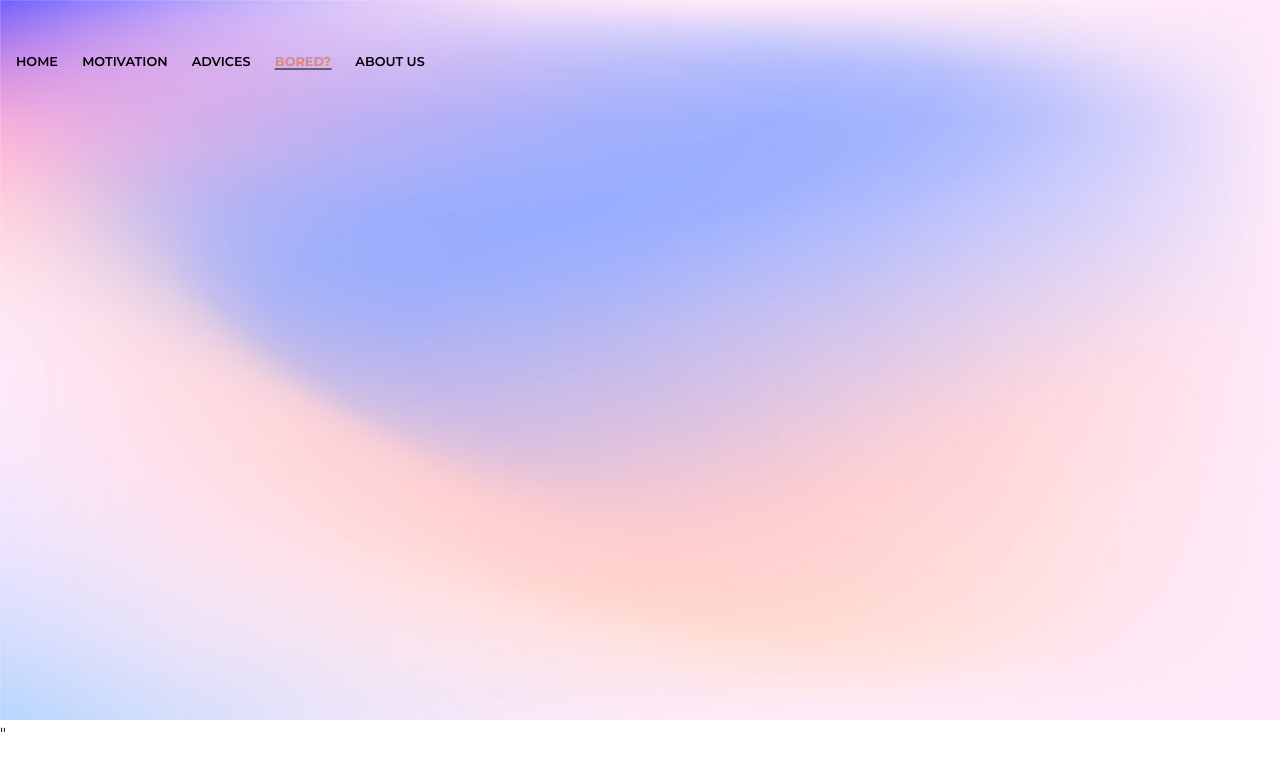
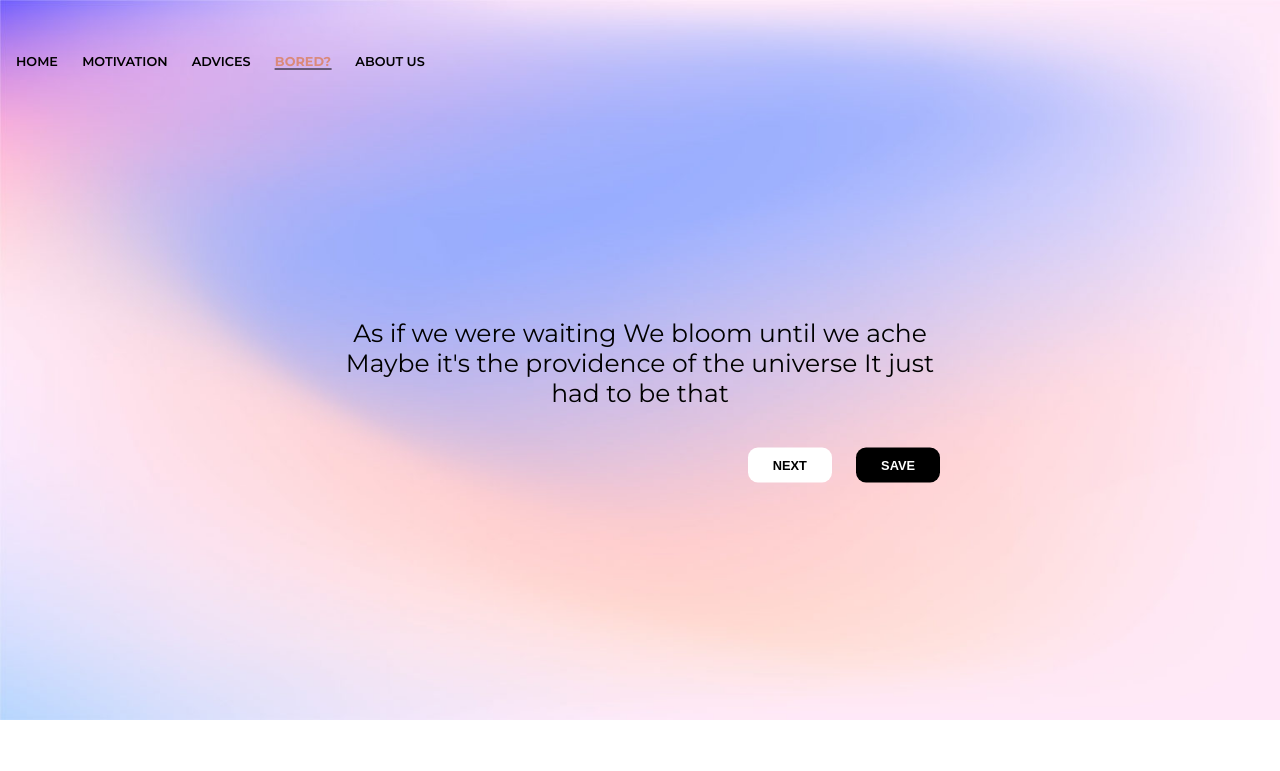
Before and after one commit to ananemsadze/Spur, a Flask app: page /Bored in a window 1280 px wide. Shown: the top 771 px of the page. Run offline with Flask 2, Linux system fonts and the light colour scheme.

Commit message:
Altered styles.css added comments in html files, quotes and buttons.

```diff
--- a/static/css/styles.css
+++ b/static/css/styles.css
@@ -1,4 +1,5 @@
 @import url("https://fonts.googleapis.com/css2?family=Montserrat:wght@400;500;600;700&display=swap");
+@import url('https://fonts.googleapis.com/css2?family=Great+Vibes&display=swap');
 
 
 body {
@@ -24,6 +25,7 @@ body {
 .Buttons{
     margin-top: 40px;
 }
+
 
 li {
    display: inline;
@@ -145,17 +147,108 @@ li {
 }
 
 #quote {
-  font-size: 60px;
+  font-size: 50px;
   text-overflow: ellipsis;
-    width: 500px;
-    overflow:hidden;
+  width: 500px;
+  overflow:hidden;
   text-transform: capitalize;
 }
 
 
+/* This part is used in Motivation, Advices and Bored? */
+.BG{
+  background-size: 100%;
+  width: 100%;
+}
 
-.AdviceBG{
-  background-size: 100%;
+.container {
+  text-align: center;
+  color: white;
+}
+
+.centered {
+  position: absolute;
+  top: 50%;
+  left: 50%;
+  transform: translate(-50%, -50%);
+}
+
+.TextForQuote{
+  color: black;
+  word-wrap: break-word;
+  font-size: 25px;
+  font-weight: 350;
+}
+
+.ActionButtons{
+    margin-top: 40px;
+}
 
 
+.NextButton {
+  padding: 10px 25px;
+  font-size: 0.8em;
+  font-weight: 550;
+  background: white;
+  outline: none !important;
+  cursor: pointer;
+  transition: all 0.3s ease;
+  position: relative;
+  display: inline-block;
+  border-radius: 10px;
+  border: transparent;
+  z-index: 1;
+  color: black;
 }
+
+
+.NextButton:after {
+  position: absolute;
+  content: "";
+  width: 100%;
+  height: 0;
+  top: 0;
+  left: 0;
+  z-index: -1;
+  background: rgb(0, 0, 0);
+  transition: all 0.3s ease;
+  border-radius: 10px;
+}
+
+.NextButton:hover {
+  color: white;
+  background-color: #fb5569;
+}
+
+.SaveButton {
+  padding: 10px 25px;
+  font-size: 0.8em;
+  font-weight: 550;
+  background: #000000;
+  outline: none !important;
+  cursor: pointer;
+  transition: all 0.3s ease;
+  position: relative;
+  display: inline-block;
+  border-radius: 10px;
+  border: transparent;
+  z-index: 1;
+  color: #ffffff;
+}
+
+.SaveButton:after {
+  position: absolute;
+  width: 100%;
+  height: 0;
+  top: 0;
+  left: 0;
+  z-index: -1;
+  background: rgb(255, 255, 255);
+  transition: all 0.3s ease;
+  border-radius: 10px;
+}
+
+.SaveButton:hover {
+  color: black;
+  background-color: #FB5569;
+}
--- a/templates/bored.html
+++ b/templates/bored.html
@@ -1,9 +1,13 @@
 <!-- for inheriting index.html-->
 {% extends "index.html" %}
-{% block Title%}Advices{% endblock%}
 
+<!-- Changing the name of the tab -->
+{% block Title%}Bored?{% endblock%}
+
+<!-- We didn't use the super() because, we have to change a tag's (advice's) style
+and the css solely didn't work-->
 {% block Navigation %}
-     <nav class="navMenu" style="display: inline">
+   <nav class="navMenu" style="display: inline">
           <ul>
               <li><a href="{{ url_for('home') }}">Home</a></li>
               <li><a href="{{ url_for('motivation') }}">Motivation</a></li>
@@ -16,9 +20,37 @@
       </nav>
 {% endblock %}
 
+<!-- We didn't write anything in Buttons or quotes blocks because we're not using them-->
 {% block Buttons %} {% endblock %}
 {% block quote %}{% endblock %}
 
+
+<!-- We altered the background block, because not only we have to change the background image,
+but we have to also add the random quote generated by the api and the buttons to either save it
+or generate another one -->
 {% block Background %}
-<img style="width: 100%" class="AdviceBG" src="{{ url_for('static', filename='images/bored.jpg') }}"
-             alt="Advice Page's Background">" {% endblock %}
+    <div class="container">
+<img class="BG" src="{{ url_for('static', filename='images/bored.jpg') }}"
+             alt="Motivation Page's Background">"
+
+        <div class="centered">
+            <p class="TextForQuote">As if we were waiting
+        We bloom until we ache
+        Maybe it's the providence of the universe
+        It just had to be that</p>
+
+
+            <nav class="ActionButtons" style="display: inline;  float:right;" >
+            <li><button class="NextButton">NEXT</button></li>
+            <li><button class="SaveButton">SAVE</button></li>
+        </nav>
+
+
+        </div>
+
+
+
+    </div>
+{% endblock %}
+
+<!-- End of the block -->
--- a/templates/index.html
+++ b/templates/index.html
@@ -1,14 +1,23 @@
+<!-- This is main index.html that we're going to extend in other html -->
+
 <!DOCTYPE html>
 <html lang="en">
   <head>
-    <title>{% block Title%}Home{% endblock%}</title>
-    <link rel="stylesheet"
+  <!-- We're simply creating block title so in later use, just simply writing the tab name in between,
+  is going to change depending on the page we have to access-->
+      <title>{% block Title%}Spur{% endblock%}</title>
+
+  <!--the same case is with the href, depending on the html file, if we have to, we can change
+  the css file -->
+      <link rel="stylesheet"
           {% block href%}href="{{ url_for('static', filename='css/styles.css') }}"{% endblock%}>
+  </head>
 
-  </head>
   <body>
 
-    <!-- Navigation Bar -->
+    <!-- Navigation bar block
+    Some of the styling is done here, because we want to change the a tags' style depending
+    on the page the user is on -->
   {% block Navigation %}
       <nav class="navMenu" style="display: inline">
           <ul>
@@ -24,7 +33,9 @@
     <!-- End of Bar -->
 
 
-    <!-- Buttons -->
+    <!-- Buttons block
+     if the user is not logged in and is on the home page, the buttons for
+     login and sign up should appear -->
     {% block Buttons %}
         <nav class="Buttons" style="display: inline;  float:right;" >
             <li><a href="{{ url_for('login')}}"><button class="LoginButton">log in</button></a></li>
@@ -35,16 +46,17 @@
 
 
 
-    <!-- Quotes -->
+    <!-- Quotes
+     This is for Spar's home page's motto, we're not going to use this block later-->
     {% block quote %}
         <div class="quotes" style="display: inline-block">
             <p id="quote">Get your life together</p>
         </div>
     {% endblock %}
-
    <!-- End of Quotes -->
 
 
+    <!-- With this block we can change the background image depending on the page-->
     {% block Background %}
         <img id="HomeBackground"
              src="{{ url_for('static', filename='images/home_background.png') }}"
```
Also changed, not shown: templates/advices.html (+33 -2 lines), templates/motivation.html (+36 -6 lines).
